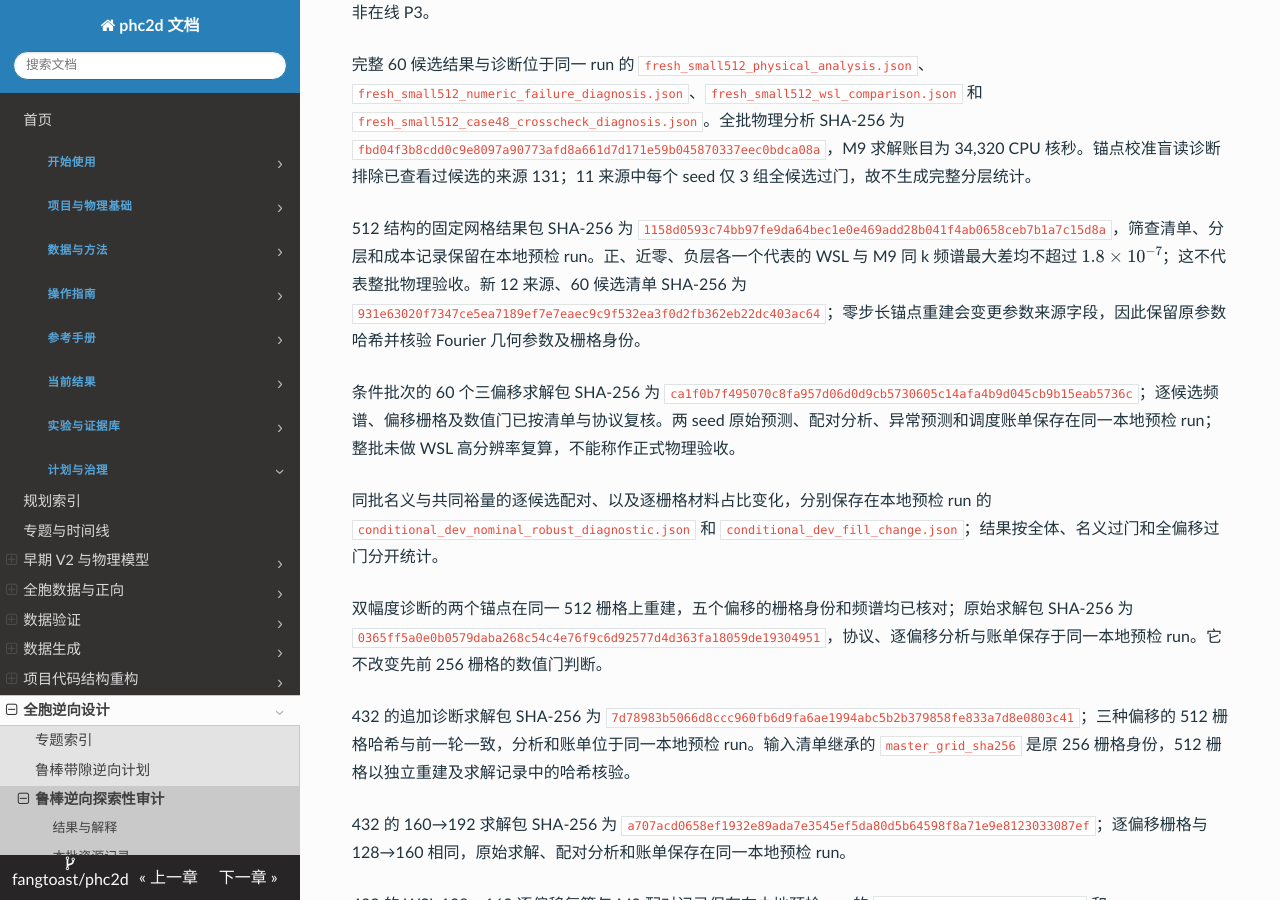
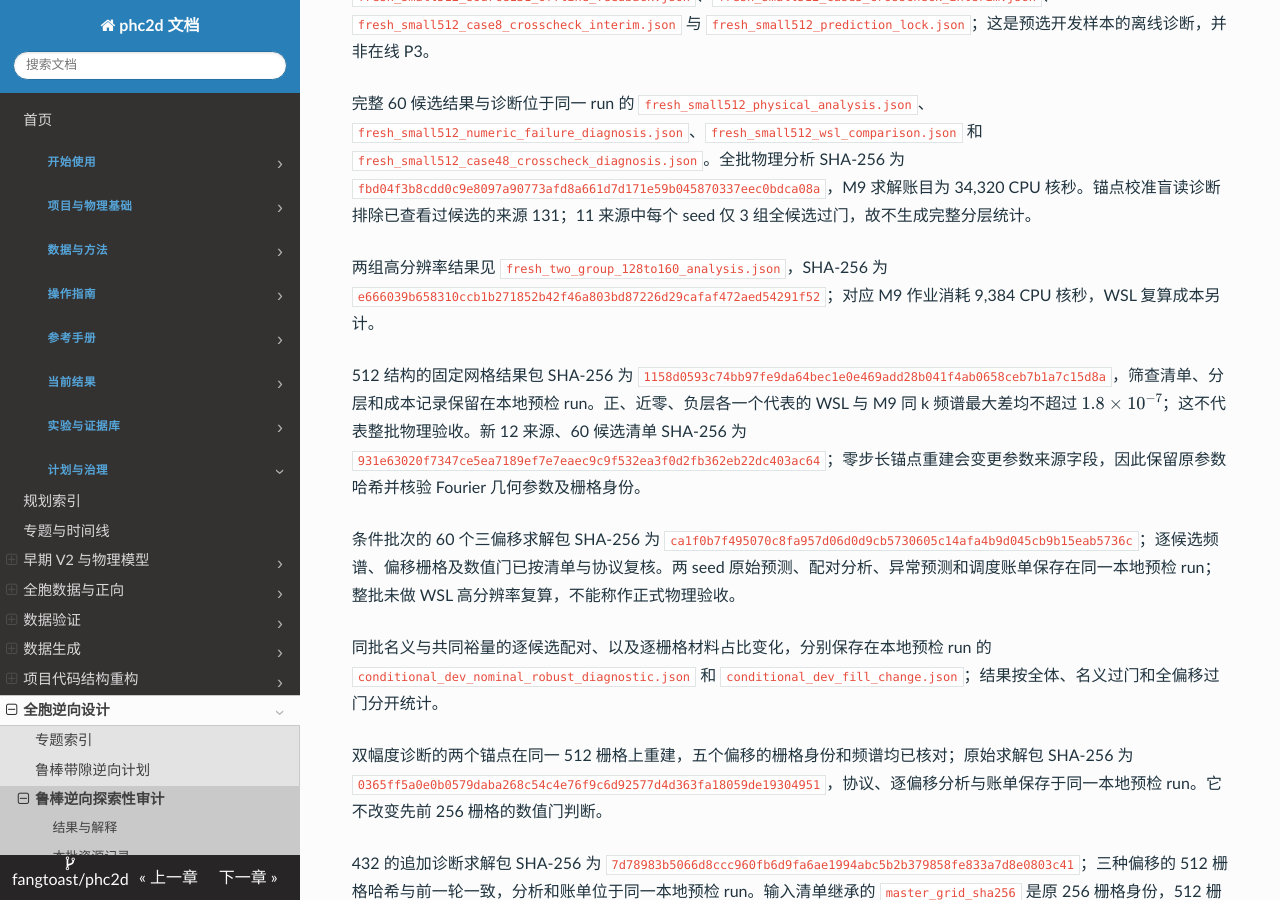
Before and after one commit to fangtoast/phc2d, an MkDocs documentation site: the page built from docs/results/inverse/鲁棒带隙逆向可用性审计.md, in a window 1280 px wide and 900 px high, scrolled down 6542 px. Built offline with MkDocs 1.6.1, drawn with Linux system fonts in a browser that asks for light colours; some of the changed text lies outside the part shown.

Commit message:
Record inverse full-group precision escalation

```diff
--- a/docs/results/inverse/鲁棒带隙逆向可用性审计.md
+++ b/docs/results/inverse/鲁棒带隙逆向可用性审计.md
@@ -91,6 +91,7 @@ source_artifacts:
 | 新批首个预选来源的漏检诊断 | 来源 131 锚点在 512 栅格、三偏移、96→128 下共同裕量为 0.01133，三个冻结 Global–Local seed 对该锚点的代理预测均为负 | 该锚点及阈值减小候选的 M9–WSL 频谱最大差约 $5.96\times10^{-8}$；单来源的有限精度诊断，全批漏检率和 P2 门尚未确定 |
 | 新批 60 候选完整物理审计 | 45/60 候选通过原数值门；12 个来源中仅 3 组的全部五候选通过。15 个未过门候选均有 96→128 空间分辨率不稳定，最多六层的自适应 k 加密均满足当前稳定条件 | 固定 512 栅格和三偏移的开发批；三个 seed 的完整分层排序均不可判定，P2 数值门未通过。两组事后 128→160 整组诊断另行开展 |
 | 新批 WSL 跨环境预选核查 | 预选六例中 5/6 满足全频带最大差 $10^{-6}$ 的冻结容差；另一例最大差 $1.1325\times10^{-6}$，发生在第 8 带 | 未过门例的目标 B4–B5 最大差约 $5.96\times10^{-8}$，带边与数值门一致；原全频带门仍记为未通过，不能推广为全批验收 |
+| 两个未收敛来源的整组 128→160 诊断 | 来源 548 的 5/5 候选通过；来源 694 为 4/5，剩余候选在两个偏移下的分辨率变化分别约为 0.000521 和 0.000582，高于 0.0005 阈值 | 两组在原精度锚点失败后选择并完整重算；两个预选锚点的 M9–WSL 最大频谱差均约 $1.19\times10^{-7}$。此结果不替代原盲读比较或证明其他来源收敛 |
 | 几何表示差异 | 解析结构与零偏移 256×256 栅格的加密上下带边最大差分别约 0.00318、0.00313；带隙类别无翻转 | 二者的独立自适应搜索和材料表示不同，不能将解析结构直接视为扰动栅格的精确替代 |
 | 输入梯度与候选方向 | seed 1 的 12 组中，梯度选中候选相对组内均匀随机候选的真实裕量均差约 0.00009；含数值未通过组的描述性 bootstrap 区间跨零 | 未获得方向收益证据；7 个全部过门组也是事后筛选，不能当作独立正式测试 |
 
@@ -173,6 +174,8 @@ Global–Local seed 0 回放记录为 `validation_replay_global_local_seed0.json
 
 完整 60 候选结果与诊断位于同一 run 的 `fresh_small512_physical_analysis.json`、`fresh_small512_numeric_failure_diagnosis.json`、`fresh_small512_wsl_comparison.json` 和 `fresh_small512_case48_crosscheck_diagnosis.json`。全批物理分析 SHA-256 为 `fbd04f3b8cdd0c9e8097a90773afd8a661d7d171e59b045870337eec0bdca08a`，M9 求解账目为 34,320 CPU 核秒。锚点校准盲读诊断排除已查看过候选的来源 131；11 来源中每个 seed 仅 3 组全候选过门，故不生成完整分层统计。
 
+两组高分辨率结果见 `fresh_two_group_128to160_analysis.json`，SHA-256 为 `e666039b658310ccb1b271852b42f46a803bd87226d29cafaf472aed54291f52`；对应 M9 作业消耗 9,384 CPU 核秒，WSL 复算成本另计。
+
 512 结构的固定网格结果包 SHA-256 为 `1158d0593c74bb97fe9da64bec1e0e469add28b041f4ab0658ceb7b1a7c15d8a`，筛查清单、分层和成本记录保留在本地预检 run。正、近零、负层各一个代表的 WSL 与 M9 同 k 频谱最大差均不超过 $1.8\times10^{-7}$；这不代表整批物理验收。新 12 来源、60 候选清单 SHA-256 为 `931e63020f7347ce5ea7189ef7e7eaec9c9f532ea3f0d2fb362eb22dc403ac64`；零步长锚点重建会变更参数来源字段，因此保留原参数哈希并核验 Fourier 几何参数及栅格身份。
 
 条件批次的 60 个三偏移求解包 SHA-256 为 `ca1f0b7f495070c8fa957d06d0d9cb5730605c14afa4b9d045cb9b15eab5736c`；逐候选频谱、偏移栅格及数值门已按清单与协议复核。两 seed 原始预测、配对分析、异常预测和调度账单保存在同一本地预检 run；整批未做 WSL 高分辨率复算，不能称作正式物理验收。
```
